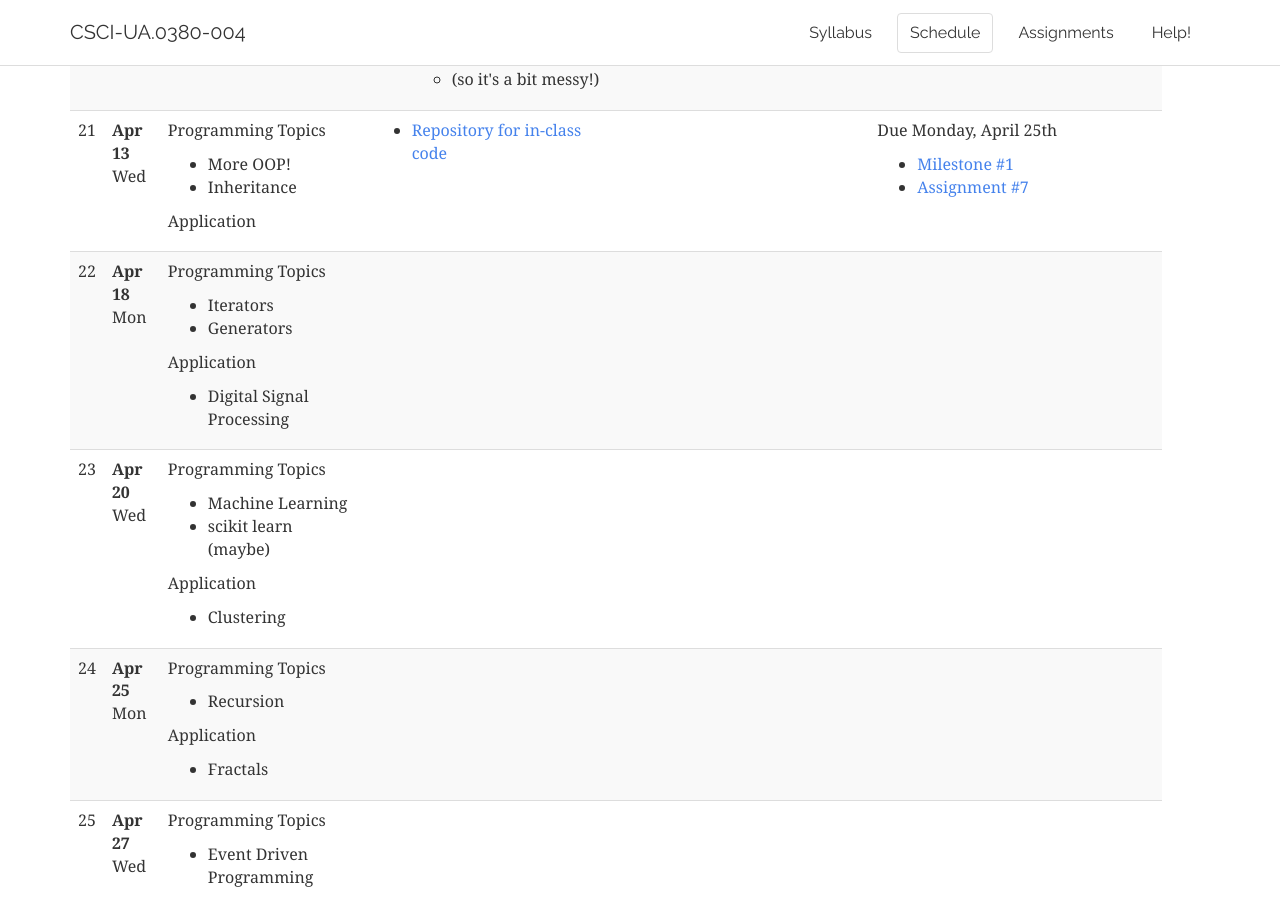
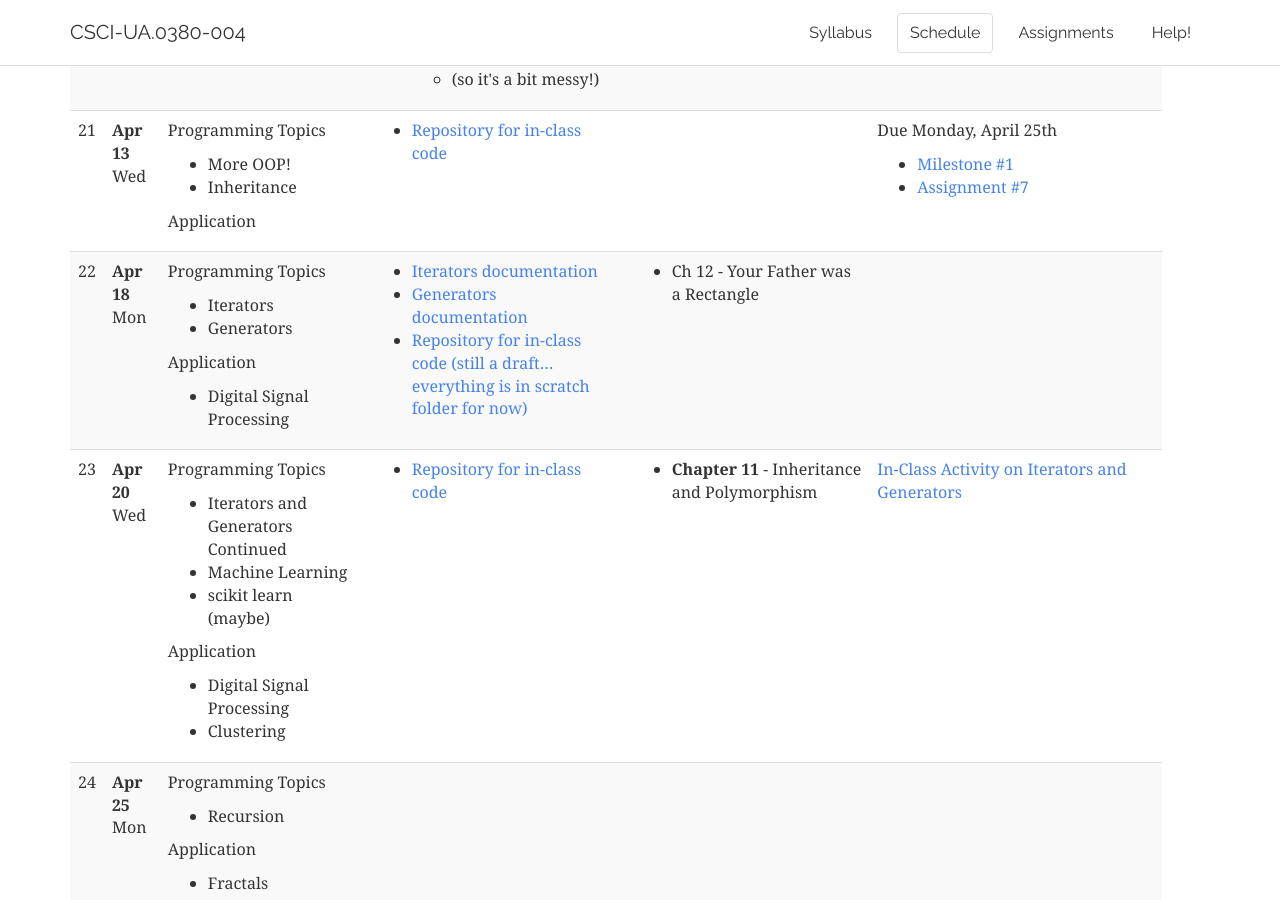
Before and after one commit to foureyes/csci-ua.0380-spring2016-004, a Jekyll site: the page built from schedule.markdown, in a window 1280 px wide and 900 px high, scrolled down 5652 px. Built offline with Jekyll 4.4.1, drawn with Linux system fonts in a browser that asks for light colours.

Commit message:
add class 23

```diff
--- a/_includes/schedule/22.markdown
+++ b/_includes/schedule/22.markdown
@@ -1,13 +1,15 @@
 	<td markdown="block">
-* [Finishing up Object Oriented Thinking](slides/22/oop-thinking-conclusion.html)
-	* Immutable Classes
-	* Class Relationships
-	* Primitives as Objects
-	* BigInteger, BigDecimal
-* Inheritance Preview
+
+* [Iterators documentation](https://docs.python.org/3/tutorial/classes.html#iterators)
+* [Generators documentation](https://docs.python.org/3/tutorial/classes.html#generators)
+* [Repository for in-class code (still a draft... everything is in scratch folder for now)](https://github.com/jversoza/p4a-spring-16-examples/tree/master/p4a-class22)
+
+
 </td>
 	<td markdown="block">
-* __Chapter 11__ - Inheritance and Polymorphism
+
+* Ch 12 - Your Father was a Rectangle
+
 </td>
 	<td markdown="block">
 <!--
--- a/_includes/schedule/23.markdown
+++ b/_includes/schedule/23.markdown
@@ -1,12 +1,12 @@
 	<td markdown="block">
-* [Midterm #2 Exam Solutions](resources/handouts/midterm_2/midterm_2_solutions.pdf)
-* [Inheritance](slides/23/inheritance.html)
+
+* [Repository for in-class code](https://github.com/jversoza/p4a-spring-16-examples/tree/master/p4a-class23)
+
 </td>
 	<td markdown="block">
 * __Chapter 11__ - Inheritance and Polymorphism
 </td>
 	<td markdown="block">
-<!--
-* [](assignments/.html)
--->
+
+[In-Class Activity on Iterators and Generators](https://docs.google.com/a/nyu.edu/forms/d/1K0laFNeIHHlaMQYre5VQSQvXg5xhIujFl2glQRlD3D0/viewform)
 </td>
--- a/schedule.markdown
+++ b/schedule.markdown
@@ -426,10 +426,7 @@ Application
 * Digital Signal Processing
 
 </td>
-{% comment %}
 {% include schedule/22.markdown %}
-{% endcomment %}
-<td></td><td></td><td></td>
  </tr>
 
 
@@ -439,17 +436,16 @@ Application
 
 Programming Topics
 
+* Iterators and Generators Continued
 * Machine Learning
 * scikit learn (maybe)
 
 Application
 
+* Digital Signal Processing
 * Clustering
 </td>
-{% comment %}
 {% include schedule/23.markdown %}
-{% endcomment %}
-<td></td><td></td><td></td>
  </tr>
 
 
```
